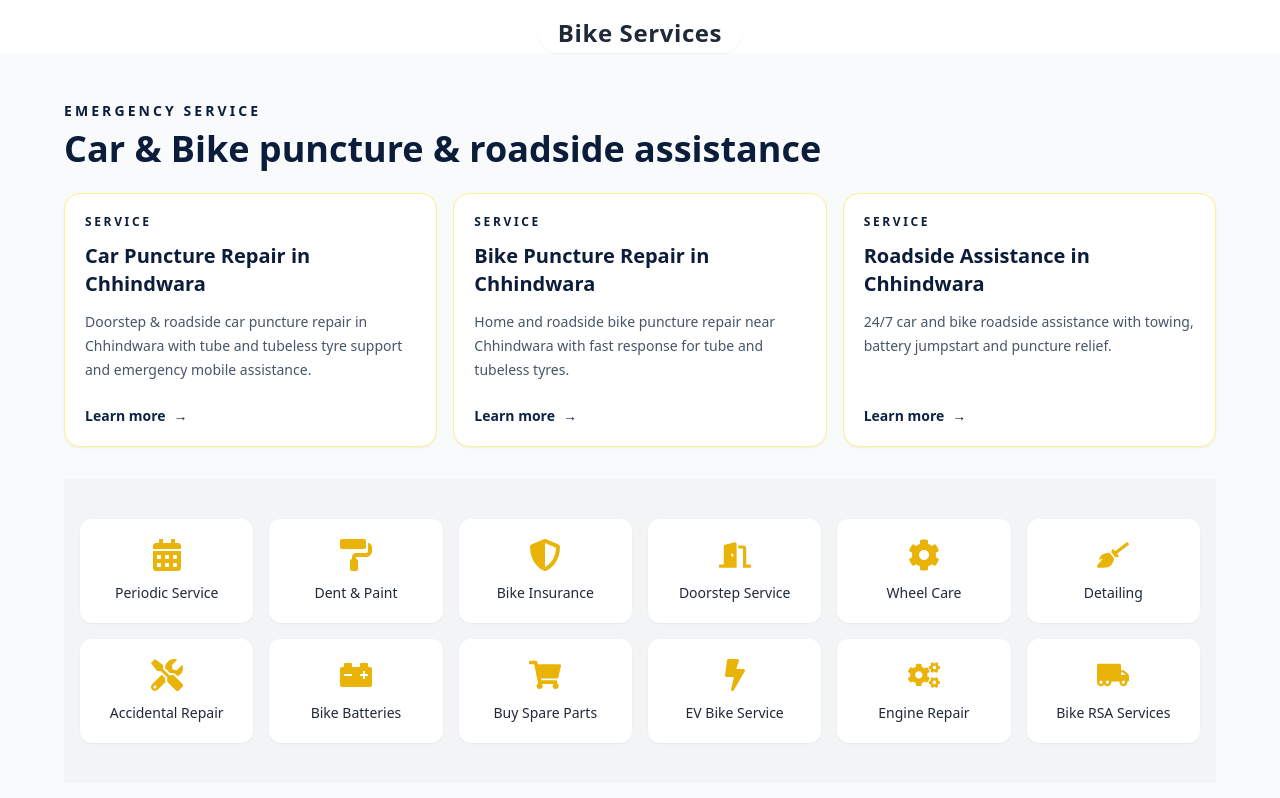
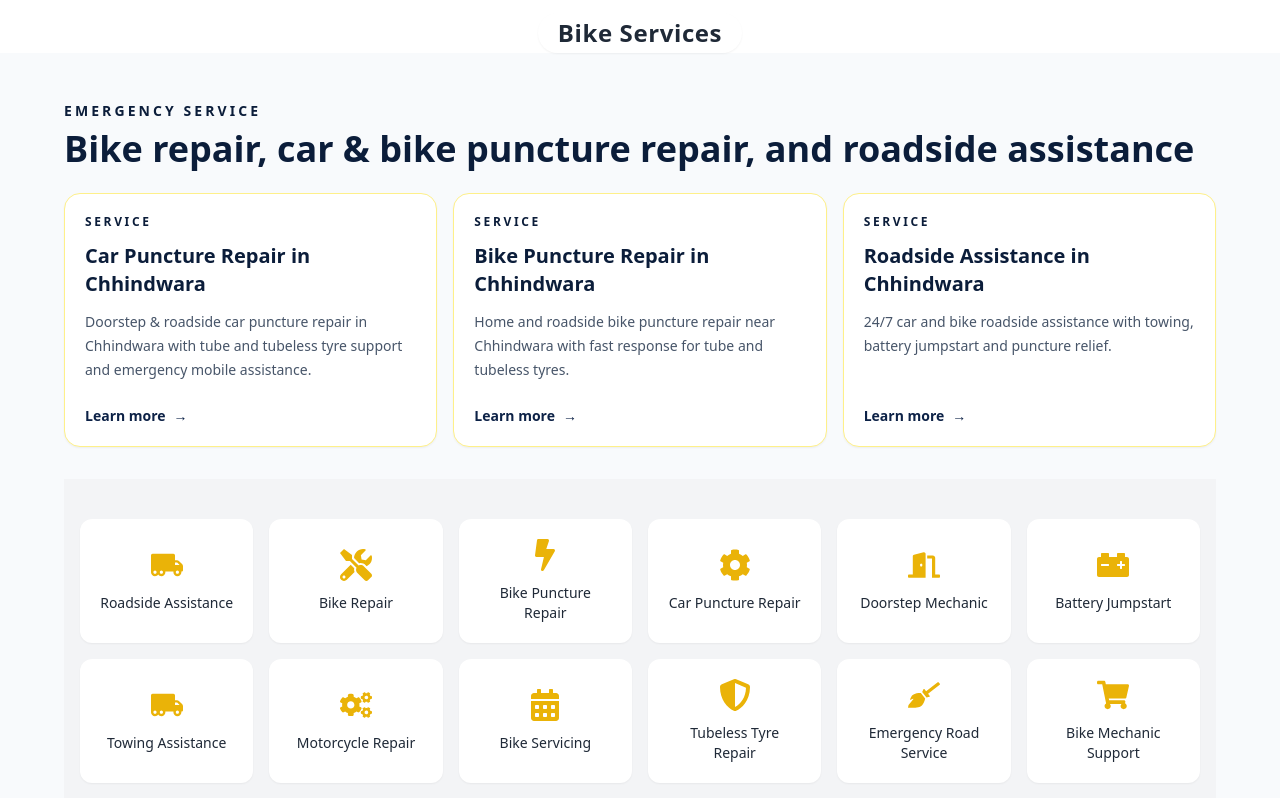
Before and after one commit to ZubairKhanSft/BikeServices, a React (Vite) app: page / in a window 1280 px wide. Shown: the part 1182-1980 px from the top of the page. Built offline with nearby package versions, Linux system fonts and the light colour scheme.

Commit message:
Improve local service SEO and contact links

```diff
--- a/src/components/NavBar.jsx
+++ b/src/components/NavBar.jsx
@@ -56,7 +56,7 @@ export default function Navbar() {
         <div className="flex items-center space-x-3">
           {/* WhatsApp Button - visible on all screen sizes */}
           <a
-            href="https://wa.me/919424495542?text=Hi%2C%20I%27m%20interested%20in%20your%20BikeFix%20services.%20Could%20you%20please%20tell%20me%20more%3F"
+            href="https://wa.me/918305855880?text=Hi%2C%20I%20need%20bike%20repair%20or%20roadside%20assistance%20in%20Chhindwara."
             target="_blank"
             rel="noopener noreferrer"
             className="inline-flex items-center space-x-2 bg-green-500 text-white font-semibold px-3 py-2 rounded-md hover:bg-green-600 transition text-sm md:text-base"
@@ -67,11 +67,11 @@ export default function Navbar() {
 
           {/* Phone Button - visible on mobile and desktop but smaller on mobile */}
           <a
-            href="tel:8305855880"
+            href="tel:+918305855880"
             className="inline-flex items-center gap-2 bg-yellow-500 text-black font-bold px-3 py-2 rounded-md hover:bg-yellow-400 transition text-sm md:px-4 md:py-2 md:text-base"
           >
             <FaPhoneAlt className="w-4 h-4 md:w-5 md:h-5" />
-            <span className="sr-only md:not-sr-only">Call 8305855880</span>
+            <span className="sr-only md:not-sr-only">Call +91 8305855880</span>
           </a>
 
           {/* Mobile Menu Toggle */}
--- a/src/components/ServiceGrid.jsx
+++ b/src/components/ServiceGrid.jsx
@@ -14,18 +14,18 @@ import {
 } from 'react-icons/fa';
 
 const services = [
-  { icon: <FaCalendarAlt size={32} />, label: 'Periodic Service' },
-  { icon: <FaPaintRoller size={32} />, label: 'Dent & Paint' },
-  { icon: <FaShieldAlt size={32} />, label: 'Bike Insurance' },
-  { icon: <FaDoorOpen size={32} />, label: 'Doorstep Service' },
-  { icon: <FaCog size={32} />, label: 'Wheel Care' },
-  { icon: <FaBroom size={32} />, label: 'Detailing' },
-  { icon: <FaTools size={32} />, label: 'Accidental Repair' },
-  { icon: <FaCarBattery size={32} />, label: 'Bike Batteries' },
-  { icon: <FaShoppingCart size={32} />, label: 'Buy Spare Parts' },
-  { icon: <FaBolt size={32} />, label: 'EV Bike Service' },
-  { icon: <FaCogs size={32} />, label: 'Engine Repair' },
-  { icon: <FaTruckMoving size={32} />, label: 'Bike RSA Services' },
+  { icon: <FaTruckMoving size={32} />, label: 'Roadside Assistance' },
+  { icon: <FaTools size={32} />, label: 'Bike Repair' },
+  { icon: <FaBolt size={32} />, label: 'Bike Puncture Repair' },
+  { icon: <FaCog size={32} />, label: 'Car Puncture Repair' },
+  { icon: <FaDoorOpen size={32} />, label: 'Doorstep Mechanic' },
+  { icon: <FaCarBattery size={32} />, label: 'Battery Jumpstart' },
+  { icon: <FaTruckMoving size={32} />, label: 'Towing Assistance' },
+  { icon: <FaCogs size={32} />, label: 'Motorcycle Repair' },
+  { icon: <FaCalendarAlt size={32} />, label: 'Bike Servicing' },
+  { icon: <FaShieldAlt size={32} />, label: 'Tubeless Tyre Repair' },
+  { icon: <FaBroom size={32} />, label: 'Emergency Road Service' },
+  { icon: <FaShoppingCart size={32} />, label: 'Bike Mechanic Support' },
 ];
 
 export default function ServiceGrid() {
--- a/src/pages/HomePage.jsx
+++ b/src/pages/HomePage.jsx
@@ -48,8 +48,8 @@ export default function HomePage() {
   return (
     <>
       <SEOHead
-        title="Chhindwara Bike & Car Services | Car Puncture Repair, Bike Puncture Repair & Roadside Assistance"
-        description="Chhindwara Bike & Car Services offers doorstep bike puncture repair, car puncture repair, roadside assistance, and emergency help in Chhindwara. Call +91 8305855880."
+        title="Bike Repair & Roadside Assistance in Chhindwara | Bike & Car Puncture Repair"
+        description="Need a bike mechanic or roadside assistance in Chhindwara? Get bike and car puncture repair, tubeless tyre help, and emergency roadside support. Call +91 8305855880."
         ogTitle="Chhindwara Bike & Car Services"
         ogDescription="Doorstep car puncture repair, bike puncture repair, and roadside assistance in Chhindwara."
         path="/"
@@ -72,7 +72,7 @@ export default function HomePage() {
           <div className="mb-6 flex flex-col gap-3 sm:flex-row sm:items-end sm:justify-between">
             <div>
               <p className="text-sm font-semibold uppercase tracking-[0.22em] text-[#0b1d3a]">Emergency service</p>
-              <h2 className="mt-2 text-3xl font-bold text-[#0b1d3a] md:text-4xl">Car & Bike puncture & roadside assistance</h2>
+              <h2 className="mt-2 text-3xl font-bold text-[#0b1d3a] md:text-4xl">Bike repair, car & bike puncture repair, and roadside assistance</h2>
             </div>
           </div>
 
```
